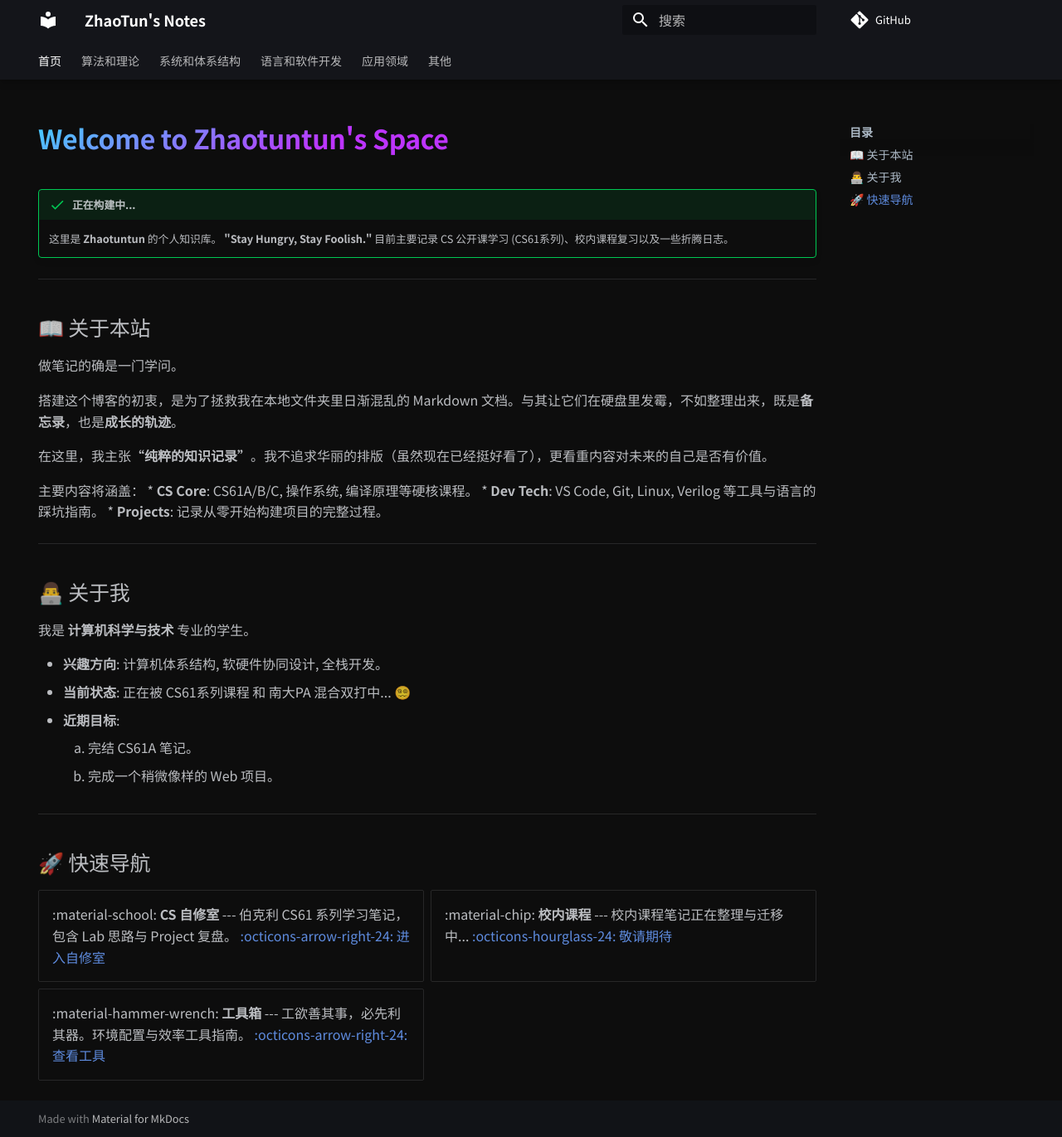
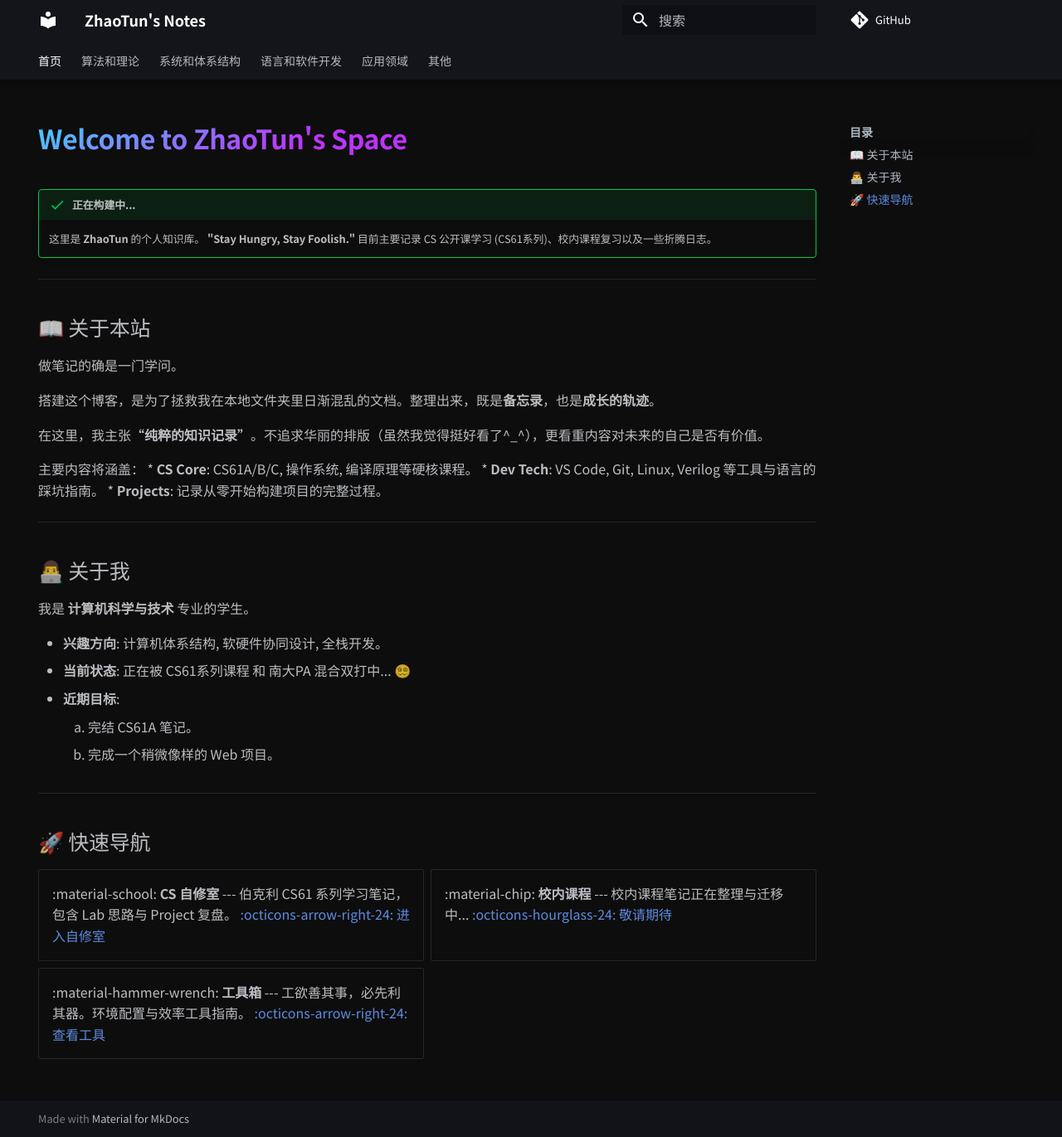
Before and after one commit to zhaotuntun/zhaotuntun.github.io, an MkDocs documentation site: the page built from docs/index.md, in a window 1280 px wide and 1371 px high. Shown: the whole window at 83% size. Built offline with MkDocs 1.6.1 and Material for MkDocs 9.7.7, drawn with Linux system fonts in a browser that asks for light colours; comment, search, counter and statistics services are not loaded.

Commit message:
首页文字微调

```diff
--- a/docs/index.md
+++ b/docs/index.md
@@ -4,10 +4,10 @@ hide:
   # - toc      # 注释掉这一行！这样首页也会显示右侧目录(如果你想要的话)
 ---
 
-# <span class="hero-text-gradient">Welcome to Zhaotuntun's Space</span>
+# <span class="hero-text-gradient">Welcome to ZhaoTun's Space</span>
 
 !!! success "正在构建中..."
-    这里是 **Zhaotuntun** 的个人知识库。
+    这里是 **ZhaoTun** 的个人知识库。
     **"Stay Hungry, Stay Foolish."** 目前主要记录 CS 公开课学习 (CS61系列)、校内课程复习以及一些折腾日志。
 
 ---
@@ -16,9 +16,9 @@ hide:
 
 做笔记的确是一门学问。
 
-搭建这个博客的初衷，是为了拯救我在本地文件夹里日渐混乱的 Markdown 文档。与其让它们在硬盘里发霉，不如整理出来，既是**备忘录**，也是**成长的轨迹**。
+搭建这个博客，是为了拯救我在本地文件夹里日渐混乱的文档。整理出来，既是**备忘录**，也是**成长的轨迹**。
 
-在这里，我主张**“纯粹的知识记录”**。我不追求华丽的排版（虽然现在已经挺好看了），更看重内容对未来的自己是否有价值。
+在这里，我主张**“纯粹的知识记录”**。不追求华丽的排版（虽然我觉得挺好看了^_^），更看重内容对未来的自己是否有价值。
 
 主要内容将涵盖：
 * **CS Core**: CS61A/B/C, 操作系统, 编译原理等硬核课程。
```
